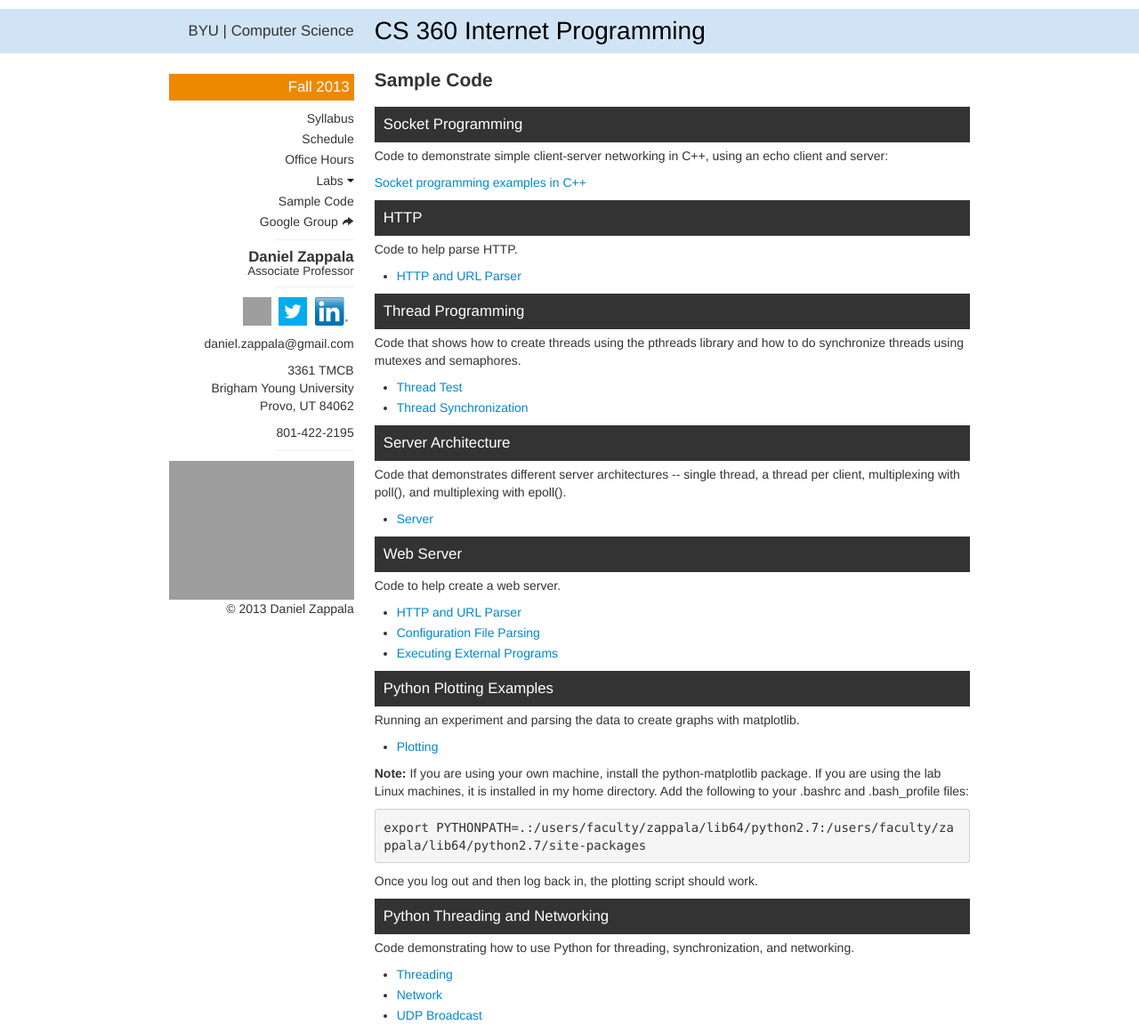
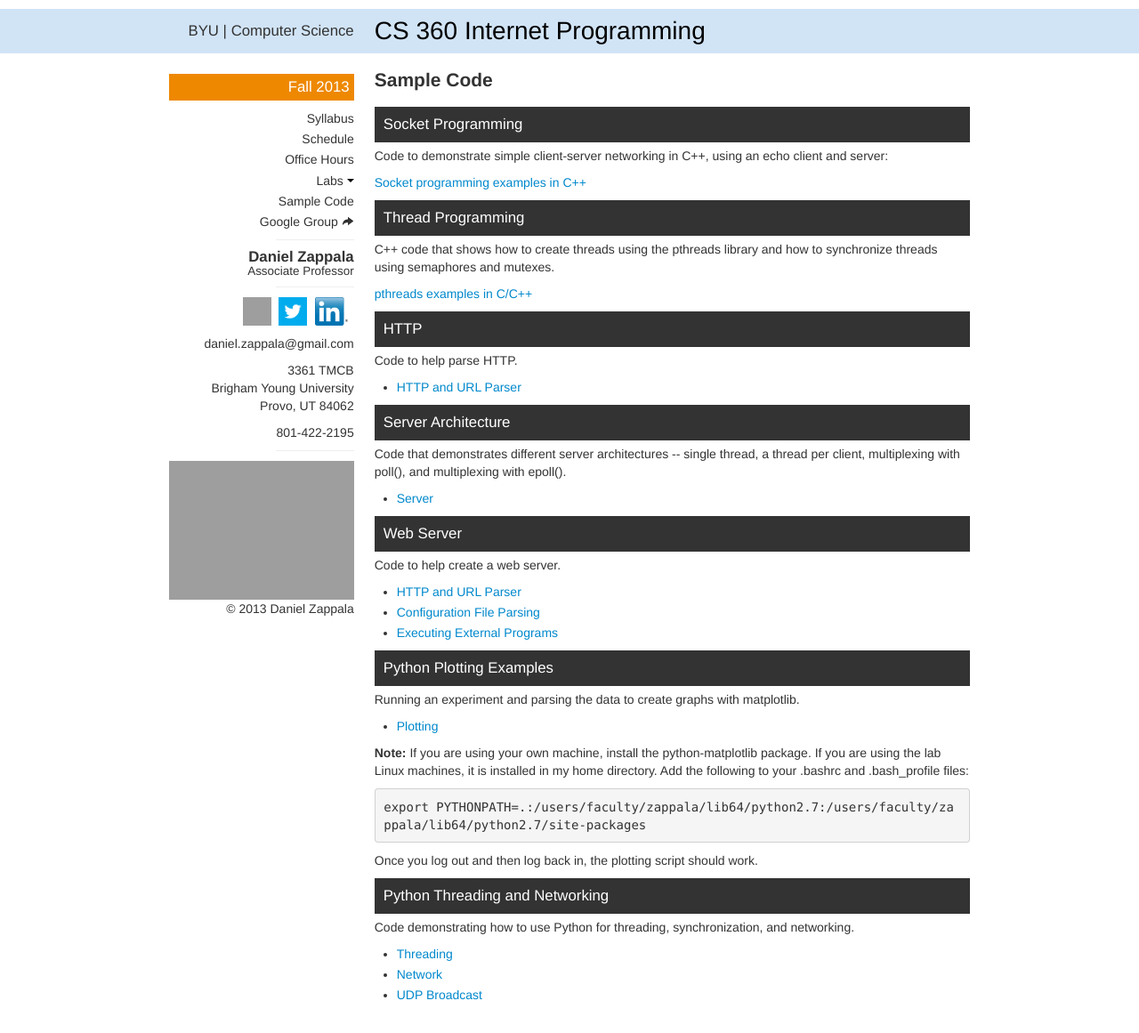
Before and after one commit to zappala/cs360-web, a Flask app: template templates/fall-2013/code.html in a window 1280 px wide. Shown: the whole page at 89% size. After the commit the page ends 1124 px from the top, so only its background shows below. Run offline with Flask 2, Linux system fonts and the light colour scheme; the template is opened without the code that fills it, so the values that code supplies are empty; some libraries are stand-ins or nearby versions; grey boxes are pictures that could not be loaded.

Commit message:
Updated code examples.

```diff
--- a/templates/fall-2013/code.html
+++ b/templates/fall-2013/code.html
@@ -15,6 +15,15 @@
       <a href="https://github.com/zappala/socket-programming-examples-c">
 	Socket programming examples in C++</a>
 
+      <h2>Thread Programming</h2>
+
+      <p>C++ code that shows how to create threads using the pthreads
+	library and how to synchronize threads using semaphores and
+	mutexes.</p>
+
+      <a href="https://github.com/zappala/pthreads-examples-c">pthreads
+      examples in C/C++</a>
+
       <h2>HTTP</h2>
 
       <p>Code to help parse HTTP.</p>
@@ -22,21 +31,6 @@
       <ul>
 	<li>
 	  <a href="/static/code/http.tgz">HTTP and URL Parser</a>
-	</li>
-      </ul>
-
-      <h2>Thread Programming</h2>
-
-      <p>Code that shows how to create threads using the pthreads
-	library and how to do synchronize threads using mutexes and
-	semaphores.</p>
-
-      <ul>
-	<li>
-	  <a href="/static/code/threads.tgz">Thread Test</a>
-	</li>
-	<li>
-	  <a href="/static/code/thread-sync.tgz">Thread Synchronization</a>
 	</li>
       </ul>
 
```
